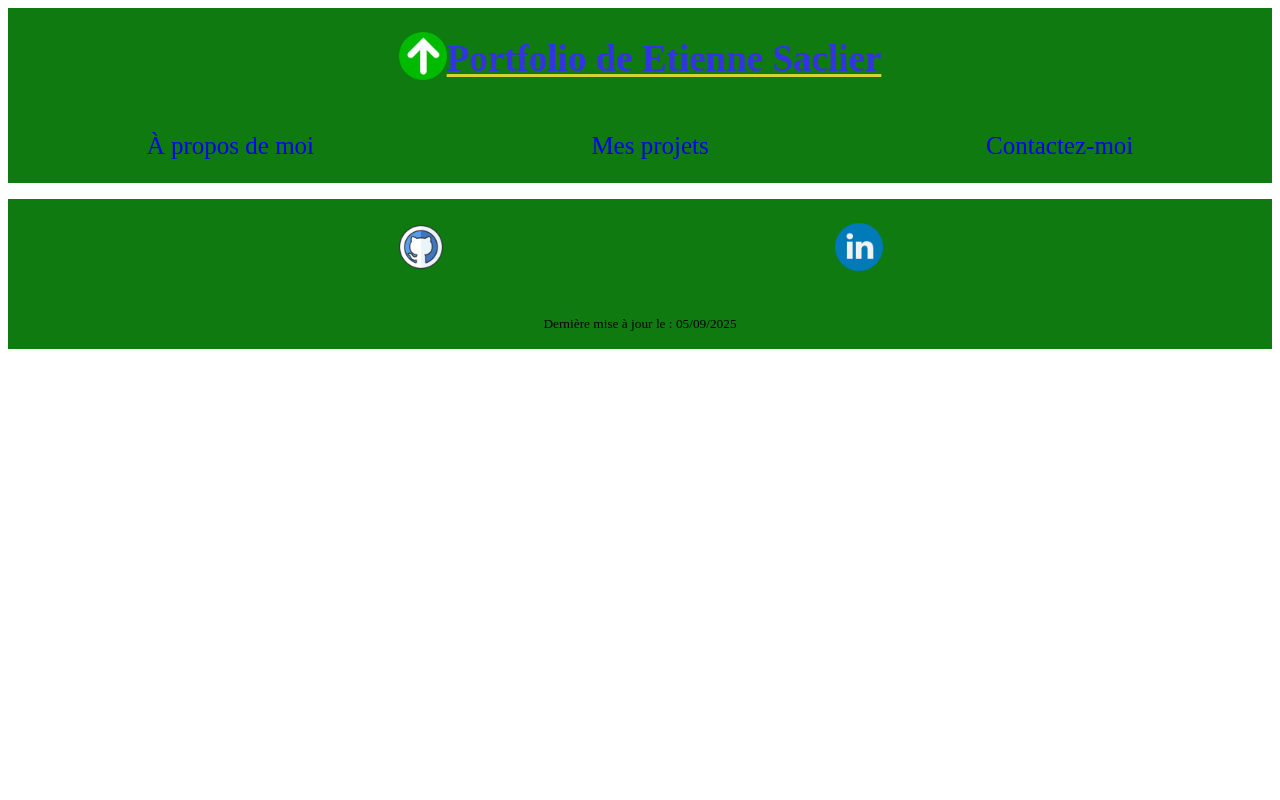
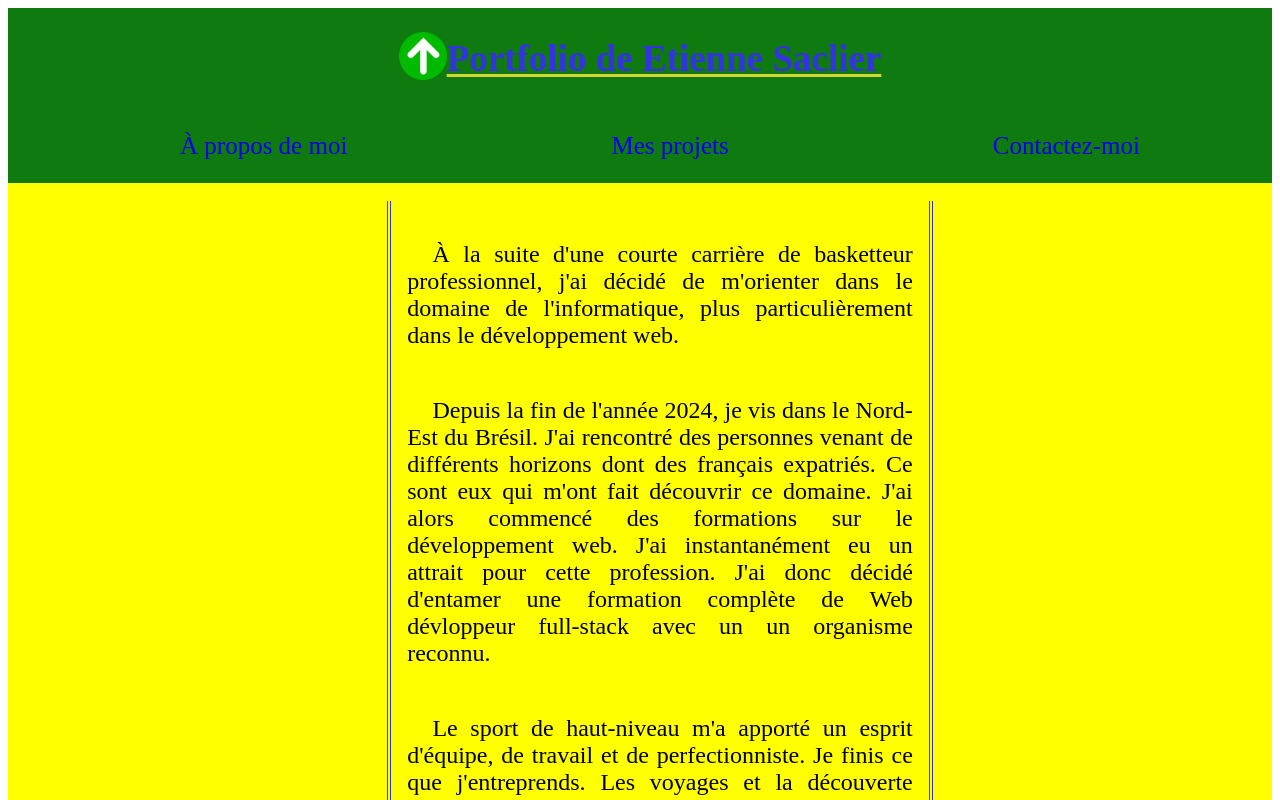
Before and after one commit to E3t8S/Mon-portfolio-CEF, a Vue app: page / in a window 1280 px wide. Shown: the top 800 px of the page. Built offline with nearby package versions, Linux system fonts and the light colour scheme.

Commit message:
commit de la section about me

```diff
--- a/src/App.vue
+++ b/src/App.vue
@@ -1,7 +1,9 @@
 <script setup>
 import { RouterLink, RouterView } from 'vue-router'
 import menuHeader from './components/menuHeader.vue'
-import footComp from './components/footComp.vue';
+import footComp from './components/footComp.vue'
+import aboutMe from './components/aboutMe.vue'
+import AboutMe from './components/aboutMe.vue'
 </script>
 
 <template>
@@ -9,7 +11,11 @@ import footComp from './components/footComp.vue';
   <header>
     <menuHeader/>
   </header>
+
   <main>
+    <section>
+     <AboutMe/>
+    </section>
 
   </main>
 
@@ -23,4 +29,7 @@ import footComp from './components/footComp.vue';
   footer{
     background-color: rgb(15, 122, 15)
   }
+  main{
+    background-color: yellow;
+  }
 </style>
--- /dev/null
+++ b/src/components/aboutMe.vue
@@ -0,0 +1,48 @@
+<template>
+    <br>
+    <section class="about-me">
+        <p>
+            À la suite d'une courte carrière de basketteur professionnel, j'ai décidé de m'orienter dans le domaine de l'informatique,
+            plus particulièrement dans le développement web.
+        </p>
+        <p>
+            Depuis la fin de l'année 2024, je vis dans le Nord-Est du Brésil. J'ai rencontré des personnes venant de différents horizons dont des français
+            expatriés. Ce sont eux qui m'ont fait découvrir ce domaine. J'ai alors commencé des formations sur le développement web. J'ai
+            instantanément eu un attrait pour cette profession. J'ai donc décidé d'entamer une formation complète de Web dévloppeur full-stack
+            avec un un organisme reconnu.
+        </p>
+        <p>
+            Le sport de haut-niveau m'a apporté un esprit d'équipe, de travail et de perfectionniste. Je finis ce que j'entreprends. Les voyages
+            et la découverte d'autres cultures ont élargi mes horizons, nourri ma curiosité et profondément ouvert mon esprit.
+        </p>
+    </section>
+    <br>
+
+</template>
+
+<script setup>
+</script>
+
+<style scoped>
+    .about-me{
+        display: flex;
+        flex-direction: column;
+        flex-wrap: nowrap;
+        justify-content: center;
+        align-items: center;
+        text-align: justify;
+        text-indent: 5%;
+        width: 40%;
+        margin-left: 30%;
+        margin-right: 30%;
+        padding: 1em;
+        border-style: double;
+        border-top: hidden;
+        border-bottom: hidden;
+        border-width: 0.25rem;
+        border-color:rgb(51, 51, 227);
+    }
+    p{
+        font-size: 1.5rem;
+    }
+</style>
--- a/src/components/menuHeader.vue
+++ b/src/components/menuHeader.vue
@@ -50,8 +50,8 @@ img{
     flex-wrap: nowrap;
     justify-content: space-around;
     align-items: center;
-    margin-top: auto;
-    padding: 0%;
+    margin: 0;
+    padding-top: 0;
     list-style-type: none;
     background-color: rgb(15, 122, 15)
 }
```
